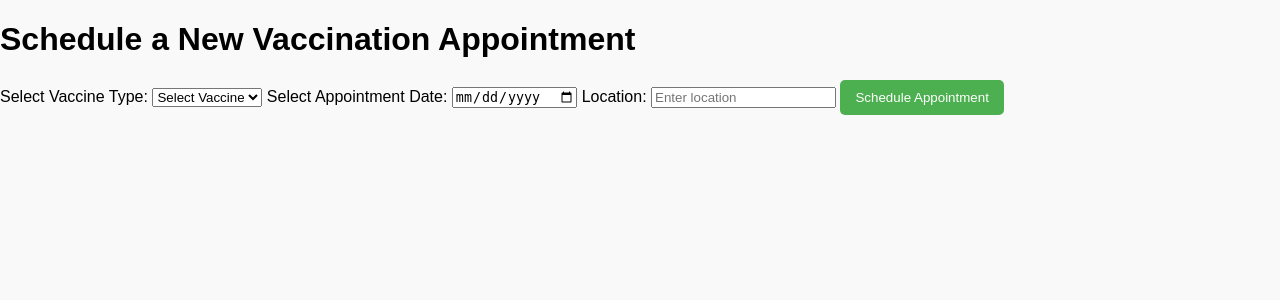
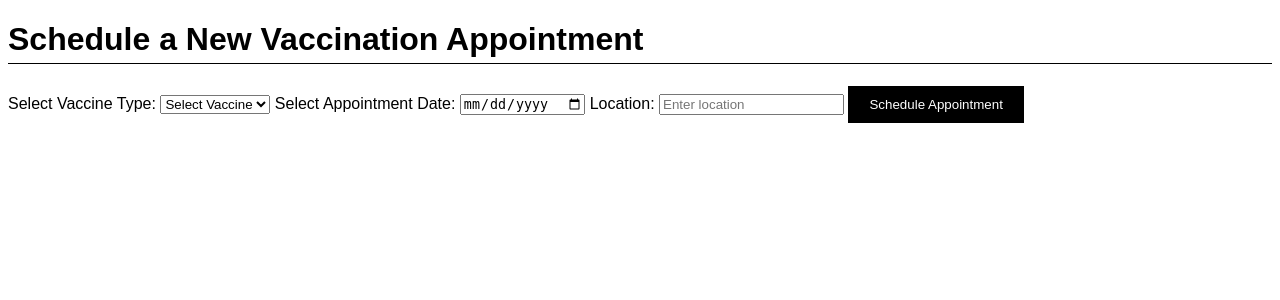
Before and after one commit to strwbrsse/FINAL-PROJECT---PHP, a PHP site: page /scheduleAppointment.html in a window 1280 px wide. Shown: the top 300 px of the page. Run offline with PHP 8.4, Linux system fonts and the light colour scheme; a stand-in replaces the project's code that opens the database connection.

Commit message:
Updated styles.css

```diff
--- a/User Dashboard/styles.css
+++ b/User Dashboard/styles.css
@@ -1,53 +1,60 @@
+/* styles.css */
+
 body {
+    background-color: white;
+    color: black;
     font-family: Arial, sans-serif;
-    margin: 0;
-    padding: 0;
-    background-color: #f9f9f9;
+}
+
+header {
+    background-color: black;
+    color: white;
+    padding: 20px;
+    text-align: center;
+}
+
+button {
+    background-color: black;
+    color: white;
+    border: 1px solid black;
+    padding: 10px 20px;
+    cursor: pointer;
+}
+
+button:hover {
+    background-color: white;
+    color: black;
 }
 
 .dashboard-container {
     max-width: 800px;
-    margin: auto;
+    margin: 0 auto;
     padding: 20px;
 }
 
-header {
-    display: flex;
-    justify-content: space-between;
-    align-items: center;
-    background-color: #4CAF50;
-    color: white;
-    padding: 10px;
-    border-radius: 8px;
+section {
+    border: 1px solid black;
+    margin-bottom: 20px;
+    padding: 15px;
 }
 
-section {
-    margin-top: 20px;
-    padding: 15px;
-    border: 1px solid #ddd;
-    border-radius: 8px;
-    background-color: white;
-}
-
-section h2 {
-    color: #4CAF50;
-}
-
-button {
-    background-color: #4CAF50;
-    color: white;
-    padding: 10px 15px;
-    border: none;
-    border-radius: 5px;
-    cursor: pointer;
-}
-
-button:hover {
-    background-color: #45a049;
+h1, h2 {
+    border-bottom: 1px solid black;
+    padding-bottom: 5px;
 }
 
 textarea {
     width: 100%;
     height: 100px;
-    margin-top: 10px;
+    border: 1px solid black;
+    padding: 10px;
 }
+
+a {
+    color: black;
+    text-decoration: none;
+}
+
+a:hover {
+    text-decoration: underline;
+}
```
